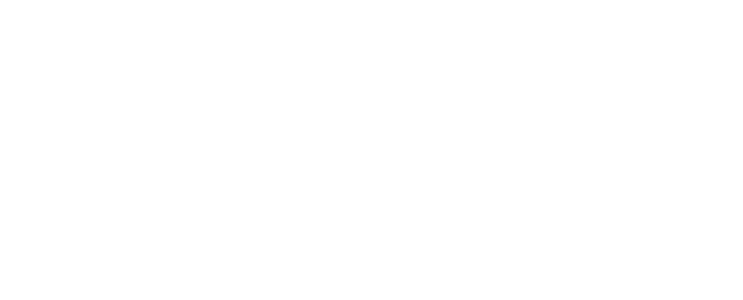
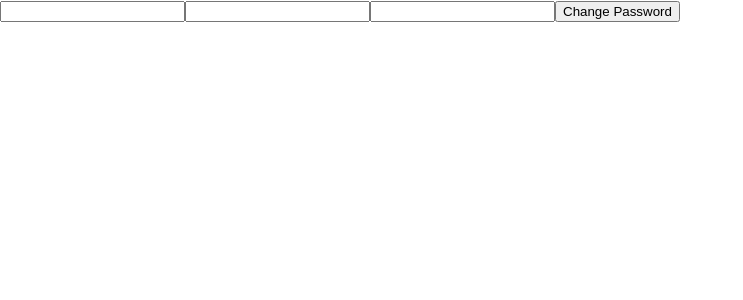
Before and after one commit to akashjatl/proper-authentication, a React (Create React App) app: page /Change in a window 1280 px wide. Before the commit this address had no page. Shown: the top 300 px of the page, without its empty margins (0-743 px from the left). Built offline with nearby package versions, Linux system fonts and the light colour scheme.

Commit message:
checking and restructring of all fields

```diff
--- a/src/App.js
+++ b/src/App.js
@@ -5,6 +5,7 @@ import Login from './Login';
 import Signup from './Signup';
 import Dashboard from './Dashboard';
 import Logout from './Logout';
+import Change from './Change';
 
 function App() {
   return (
@@ -16,6 +17,7 @@ function App() {
         <Route path='/Signup' element={<Signup/>}></Route>
         <Route path='/Dashboard' element={<Dashboard/>}></Route>
         <Route path='/Logout' element={<Logout/>}></Route>
+        <Route path='/Change' element={<Change/>}></Route>
       </Routes>
     </Router>
     </>
--- /dev/null
+++ b/src/Change.js
@@ -0,0 +1,43 @@
+import axios from 'axios'
+import React from 'react'
+import { useState } from 'react'
+const Change = () => {
+    const [password1,setPassword1]=useState('')
+    const [password2,setPassword2]=useState('')
+    const [oldpassword,setOldpassword]=useState('')
+    const user={
+        new_password1:password1,
+        new_password2:password2,
+        old_password:oldpassword
+    }
+    const handleclick = async () => {
+        await fetch(`${process.env.REACT_APP_API_URL}/password/change/`, {
+          method: "POST",
+          headers: {
+            "Content-Type": "application/json",
+            Authorization: `Bearer ${window.localStorage.getItem("token")}`,
+          },
+          body: JSON.stringify(user),
+        })
+          .then((response) => response.json())
+          .then((data) => {
+            console.log(data)
+          })
+          .catch((error) => {
+            console.error("Error:", error);
+          });
+      };
+
+  return (
+    <div>
+        <input type={'password'} value={password1} onChange={(e)=>setPassword1(e.target.value)}></input>
+        <input type={'password'} value={password2} onChange={(e)=>setPassword2(e.target.value)}></input>
+        <input type={'password'} value={oldpassword} onChange={(e)=>setOldpassword(e.target.value)}></input>
+
+
+        <button onClick={handleclick}>Change Password</button>
+    </div>
+  )
+}
+
+export default Change
--- a/src/Dashboard.js
+++ b/src/Dashboard.js
@@ -1,43 +1,27 @@
 import axios, { AxiosHeaders } from "axios";
 import React, { useEffect, useState } from "react";
-
+import { Link } from "react-router-dom";
 var token;
 const Dashboard = () => {
   const [name, setname] = useState("");
   const [img, setimage] = useState("");
   console.log(localStorage.getItem("token"));
   useEffect(() => {
-    // if (window.localStorage.getItem("token") === null) {
-    //   window.location.replace("http://localhost:3000/Login");
-    // }
-    // else{
-    //   token = localStorage.getItem("token");
-    //   console.log("token is "+ token);
-    // }
 
     (async () => {
       const user = {
         access_token: localStorage.getItem("token"),
-        // token=localStorage.getItem("token"),
+
       };
-      // await fetch(`${process.env.REACT_APP_API_URL}user/`, {
-      //   method: "GET",
-      //   headers: {
-      //     "Content-type": "application/json",
-      //     // "X-CSRFToken": localStorage.getItem('token'),
-      //     // "X-CSRFToken": csrftoken
-      //   },
-      //   //  body: JSON.stringify(user),
-      // })
       axios
-        .get(`http://127.0.0.1:8000/account/user`, {
+        .get(`${process.env.REACT_APP_API_URL}/user`, {
           headers: {
             "Content-type": "application/json",
-            Authorization: `Bearer eyJhbGciOiJIUzI1NiIsInR5cCI6IkpXVCJ9.eyJ0b2tlbl90eXBlIjoiYWNjZXNzIiwiZXhwIjoxNjY4OTI1MDIzLCJpYXQiOjE2Njg5MjQ3MjMsImp0aSI6IjhjNTg2MWViZGVhMjQzMzY4ZDNkMjAyNzZlOGFlZDM4IiwidXNlcl9pZCI6MX0.N_dcP_0gkgbz4NyPtOqEq2m8Z8gai3-TMSjyKiceTFU`,
+            Authorization:`Bearer ${window.localStorage.getItem("token")}`,
 
           },
         })
-        // .then((res) => res.json())
+
         .then((data) => {
           console.log("Success:", data);
 
@@ -51,6 +35,10 @@ const Dashboard = () => {
   return (
     <div>
       Hi I am an authentication system{name}
+      <Link to='/Logout'>Logout</Link>
+      <Link to='/Change'>Change Password</Link>
+
+
       {/* <img src={img} alt=''/> */}
     </div>
   );
--- a/src/Login.js
+++ b/src/Login.js
@@ -1,26 +1,6 @@
 import React, { useEffect } from "react";
 import { useState } from "react";
 
-function getCookie(name) {
-  let cookieValue = null;
-
-  if (document.cookie && document.cookie !== "") {
-    const cookies = document.cookie.split(";");
-    for (let i = 0; i < cookies.length; i++) {
-      const cookie = cookies[i].trim();
-
-      // Does this cookie string begin with the name we want?
-      if (cookie.substring(0, name.length + 1) === name + "=") {
-        cookieValue = decodeURIComponent(cookie.substring(name.length + 1));
-
-        break;
-      }
-    }
-  }
-
-  return cookieValue;
-}
-const csrftoken = getCookie("csrftoken");
 
 const Login = () => {
   const [username, setUsername] = useState("");
@@ -35,22 +15,20 @@ const Login = () => {
       password: password,
     };
 
-    await fetch(`${process.env.REACT_APP_API_URL}login/`, {
+    await fetch(`${process.env.REACT_APP_API_URL}/login/`, {
       method: "POST",
       headers: {
         "Content-Type": "application/json",
-        // 'X-CSRFToken': csrftoken,
-        // withCredentials: true
       },
       body: JSON.stringify(user),
     })
       .then((response) => response.json())
       .then((data) => {
         console.log(data)
-        if (data.key) {
+        if (data.access_token) {
           console.log("Success:", data);
           localStorage.clear();
-          localStorage.setItem("token", data.key);
+          localStorage.setItem("token", data.access_token);
           window.location.replace('http://localhost:3000/Dashboard')
         }
       })
@@ -80,14 +58,14 @@ const Login = () => {
         required
       ></input>
       <br></br>
-      <label>email</label>
+      {/* <label>email</label>
       <input
         value={emailid}
         type={"text"}
         onChange={(e) => setEmail(e.target.value)}
         required
       ></input>
-      <br></br>
+      <br></br> */}
       <label>password</label>
       <input
         value={password}
--- a/src/Logout.js
+++ b/src/Logout.js
@@ -1,35 +1,35 @@
-import React, { useEffect } from 'react'
-import axios from 'axios'
+import React, { useEffect } from "react";
+import axios from "axios";
 const Logout = () => {
-    useEffect(()=>{
-        if(window.localStorage.getItem('token')===null)
-        window.location.replace('http://localhost:3000/Login')
-    },[])
-    const handleclick=async()=>{
-    await  fetch('https://example.com/profile', {
-  method: 'POST',
+  useEffect(() => {
+    if (window.localStorage.getItem("token") === null)
+      window.location.replace("http://localhost:3000/Login");
+  }, []);
+  const handleclick = async () => {
+    await fetch(`${process.env.REACT_APP_API_URL}/logout/`, {
+      method: "POST",
       headers: {
-    'Content-Type': 'application/json',
+        "Content-Type": "application/json",
+        Authorization: `Bearer ${window.localStorage.getItem("token")}`,
       },
     })
       .then((response) => response.json())
       .then((data) => {
-    console.log('Success:', data);
-    localStorage.clear()
-    window.location.replace('http://localhost:3000/Login')
+        console.log("Success:", data);
+        localStorage.clear();
+        window.location.replace("http://localhost:3000/Login");
       })
       .catch((error) => {
-    console.error('Error:', error);
+        console.error("Error:", error);
       });
-
-    }
+  };
 
   return (
     <div>
       <p>Are you sure you want to Logout</p>
       <button onClick={handleclick}>Logout</button>
     </div>
-  )
-}
+  );
+};
 
-export default Logout
+export default Logout;
--- a/src/Signup.js
+++ b/src/Signup.js
@@ -12,8 +12,7 @@ const Signup = () => {
     const errref=useRef(0)
     const start=useRef()
     const user={
-      //  first_name:{firstname},
-      //  last_name:{lastname},
+
       username:username,
       email:emailid,
       password1: password,
@@ -24,7 +23,7 @@ const Signup = () => {
 
     console.log(JSON.stringify(user));
    async function post(){
-    await fetch(`${process.env.REACT_APP_API_URL}registration/`, {
+    await fetch(`${process.env.REACT_APP_API_URL}/registration/`, {
       method: 'POST',
       headers: {
         'Content-Type': 'application/json',
@@ -34,7 +33,7 @@ const Signup = () => {
       .then((response) => response.json())
       .then((data) => {
         console.log('Success:', data);
-         // window.location.replace('http://localhost:3000/Login')
+          window.location.replace('http://localhost:3000/Login')
       })
       .catch((error) => {
         console.log( error);
```
Also changed, not shown: 1 other file (tests, documents, lock files or other folders). Lines whose indentation alone changed are shown as unchanged.
